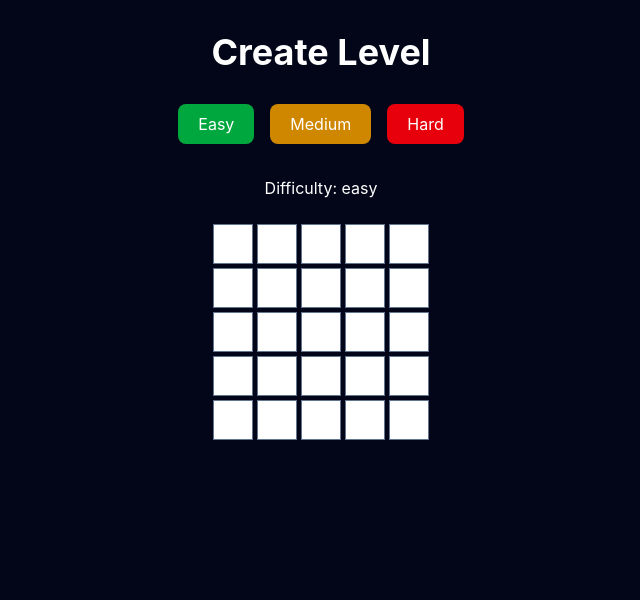
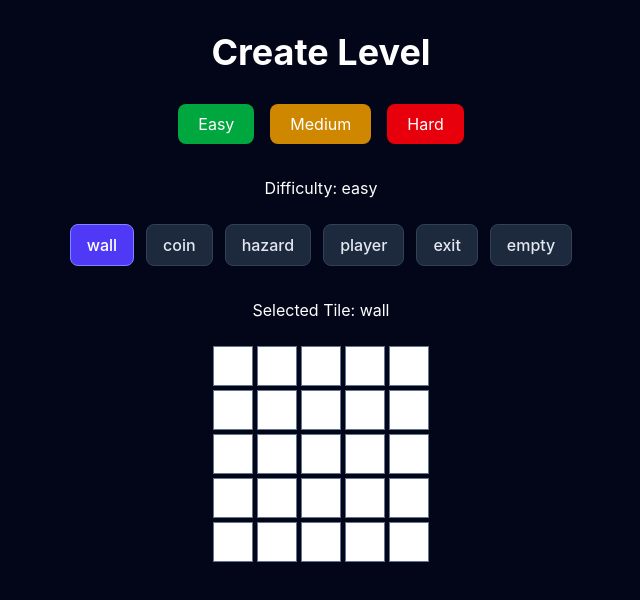
Before and after one commit to Ivez-pop/LevelCrafter, a React (Vite) app: page /create in a window 1280 px wide. Both pictures are taken after a click on the button "Easy". Shown: the top 600 px of the page, without its empty margins (319-959 px from the left). Built offline with nearby package versions, Linux system fonts and the light colour scheme.

Commit message:
add tile palette

```diff
--- a/src/components/TilePalette.tsx
+++ b/src/components/TilePalette.tsx
@@ -1,5 +1,30 @@
-function TilePalette() {
-  return <div>Tile Palette</div>;
+import type { Tile } from "../types/level";
+
+interface TilePaletteProps {
+  selectedTile: Tile;
+  onSelect: (tile: Tile) => void;
+}
+
+function TilePalette({ selectedTile, onSelect }: TilePaletteProps) {
+  const tiles: Tile[] = ["wall", "coin", "hazard", "player", "exit", "empty"];
+
+  return (
+    <div className="flex flex-wrap justify-center gap-3 mb-8">
+      {tiles.map((tile) => (
+        <button
+          key={tile}
+          onClick={() => onSelect(tile)}
+          className={`px-4 py-2 rounded-lg font-medium border transition ${
+            selectedTile === tile
+              ? "bg-indigo-600 border-indigo-400 text-white"
+              : "bg-slate-800 border-slate-700 text-slate-200"
+          }`}
+        >
+          {tile}
+        </button>
+      ))}
+    </div>
+  );
 }
 
 export default TilePalette;
--- a/src/pages/CreateLevelPage.tsx
+++ b/src/pages/CreateLevelPage.tsx
@@ -1,5 +1,6 @@
 import { useState } from "react";
 import DifficultySelector from "../components/DifficultySelector";
+import TilePalette from "../components/TilePalette";
 import type { Tile } from "../types/level";
 
 function CreateLevelPage() {
@@ -8,6 +9,8 @@ function CreateLevelPage() {
   >(null);
 
   const [grid, setGrid] = useState<Tile[][]>([]);
+
+  const [selectedTile, setSelectedTile] = useState<Tile>("wall");
 
   const createGrid = (selectedDifficulty: "easy" | "medium" | "hard") => {
     setDifficulty(selectedDifficulty);
@@ -31,19 +34,32 @@ function CreateLevelPage() {
     console.log(selectedDifficulty);
   };
 
+  const handleTileSelect = (tile: Tile) => {
+    setSelectedTile(tile);
+    console.log(tile);
+  };
+
   return (
     <div className="min-h-screen bg-slate-950 text-white p-8">
-      <h1 className="text-4xl font-bold mb-8 text-center">Create Level</h1>
+      <h1 className="mb-8 text-center text-4xl font-bold">Create Level</h1>
 
-      <div className="flex justify-center mb-8">
+      <div className="mb-8 flex justify-center">
         <DifficultySelector onSelect={createGrid} />
       </div>
 
       {difficulty && (
-        <p className="text-center mb-6">Difficulty: {difficulty}</p>
+        <p className="mb-6 text-center">Difficulty: {difficulty}</p>
       )}
 
       {grid.length > 0 && (
+        <>
+          <TilePalette
+            selectedTile={selectedTile}
+            onSelect={handleTileSelect}
+          />
+
+          <p className="mb-6 text-center">Selected Tile: {selectedTile}</p>
+
           <div className="flex justify-center">
             <div
               className="grid gap-1"
@@ -61,6 +77,7 @@ function CreateLevelPage() {
               )}
             </div>
           </div>
+        </>
       )}
     </div>
   );
```
Lines whose indentation alone changed are shown as unchanged.
